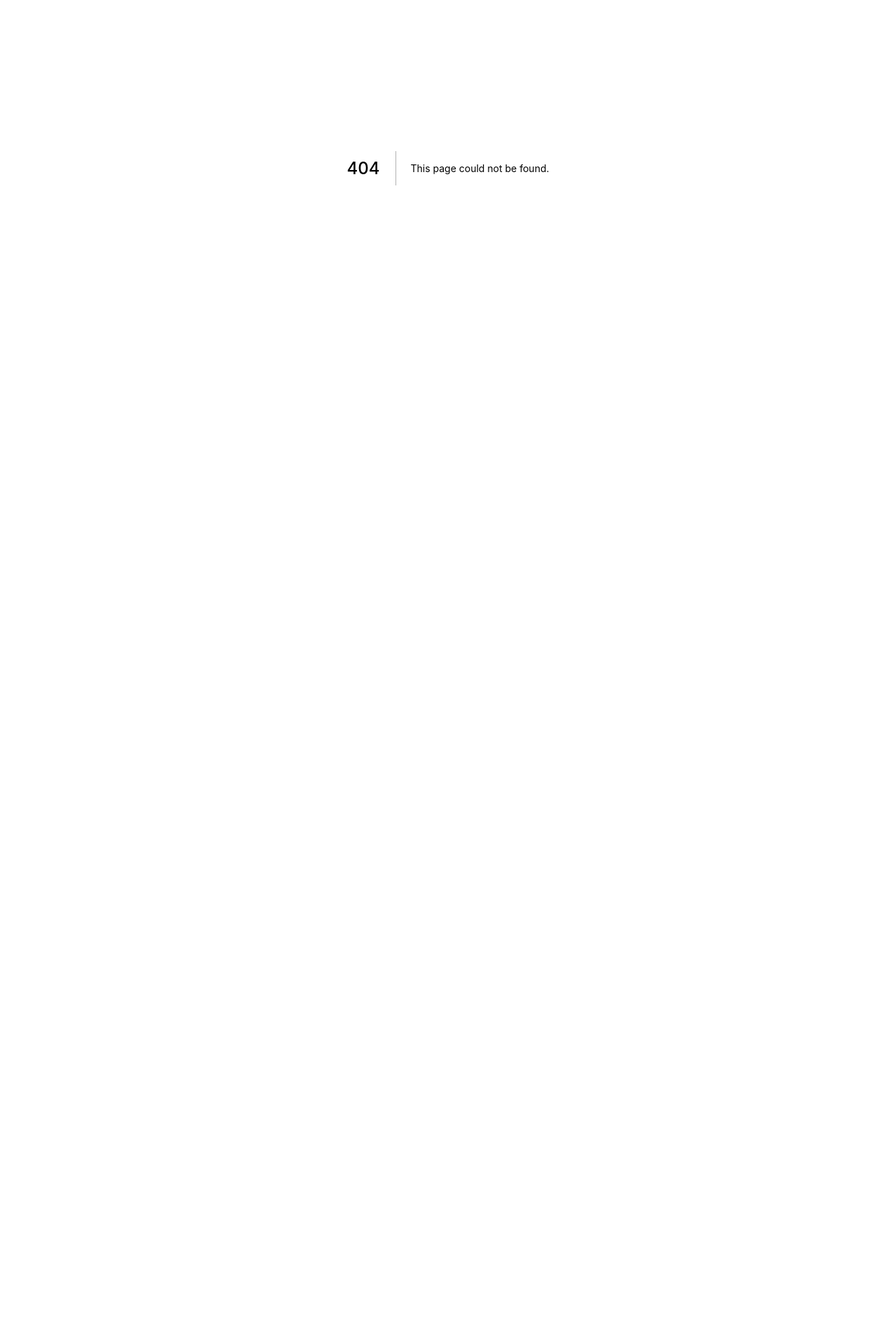
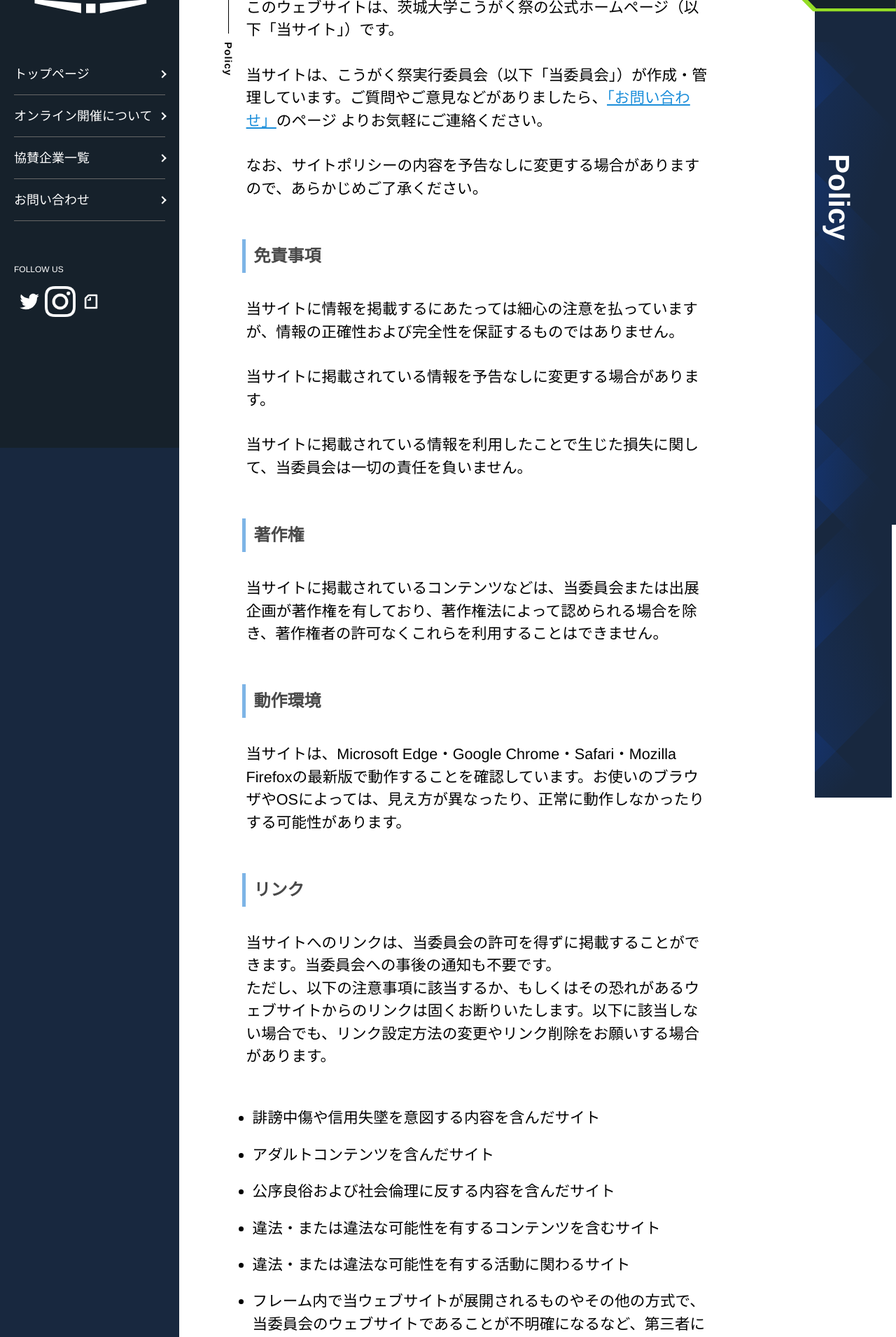
Before and after one commit to kougakusai/kougakusai-hp, a Next.js app: page /policy in a window 1280 px wide. Before the commit this address had no page. Shown: the part 160-2071 px from the top of the page at 70% size. Before the commit the page ends 800 px from the top, so only its background shows below. Built offline with nearby package versions, Linux system fonts and the light colour scheme.

Commit message:
#30 サイトポリシーページの作成

```diff
--- /dev/null
+++ b/src/pages/policy.tsx
@@ -0,0 +1,83 @@
+import type { ReactElement } from "react";
+import Head from "next/head";
+import Link from "next/link";
+import ArticleLayout from "src/components/templates/ArticleLayout";
+import Subtitle from "src/components/modules/Subtitle";
+
+export default function Policy() {
+  return (
+    <>
+      <Head>
+        <title>2020年こうがく祭公式HP | 茨城大学</title>
+      </Head>
+      <article className="relative top-[calc(-1.2rem-26px)] k-lg:top-[calc(-1.2rem-27px)]">
+        <p className="p-2 text-[1.5rem] k-lg:text-[1.8rem] mb-[50px]">
+          このウェブサイトは、茨城大学こうがく祭の公式ホームページ（以下「当サイト」）です。
+          <br />
+          <br />
+          当サイトは、こうがく祭実行委員会（以下「当委員会」）が作成・管理しています。ご質問やご意見などがありましたら、
+          <Link href="/contact">
+            <a className="underline text-k-blue-dark">「お問い合わせ」</a>
+          </Link>
+          のページ よりお気軽にご連絡ください。
+          <br />
+          <br />
+          なお、サイトポリシーの内容を予告なしに変更する場合がありますので、あらかじめご了承ください。
+        </p>
+        <Subtitle text="免責事項" />
+        <p className="p-2 text-[1.5rem] k-lg:text-[1.8rem] mb-[50px]">
+          当サイトに情報を掲載するにあたっては細心の注意を払っていますが、情報の正確性および完全性を保証するものではありません。
+          <br />
+          <br />
+          当サイトに掲載されている情報を予告なしに変更する場合があります。
+          <br />
+          <br />
+          当サイトに掲載されている情報を利用したことで生じた損失に関して、当委員会は一切の責任を負いません。
+        </p>
+        <Subtitle text="著作権" />
+        <p className="p-2 text-[1.5rem] k-lg:text-[1.8rem] mb-[50px]">
+          当サイトに掲載されているコンテンツなどは、当委員会または出展企画が著作権を有しており、著作権法によって認められる場合を除き、著作権者の許可なくこれらを利用することはできません。
+        </p>
+        <Subtitle text="動作環境" />
+        <p className="p-2 text-[1.5rem] k-lg:text-[1.8rem] mb-[50px]">
+          当サイトは、Microsoft Edge・Google Chrome・Safari・Mozilla
+          Firefoxの最新版で動作することを確認しています。お使いのブラウザやOSによっては、見え方が異なったり、正常に動作しなかったりする可能性があります。
+        </p>
+        <Subtitle text="リンク" />
+        <p className="p-2 text-[1.5rem] k-lg:text-[1.8rem] mb-[50px]">
+          当サイトへのリンクは、当委員会の許可を得ずに掲載することができます。当委員会への事後の通知も不要です。
+          <br />
+          ただし、以下の注意事項に該当するか、もしくはその恐れがあるウェブサイトからのリンクは固くお断りいたします。以下に該当しない場合でも、リンク設定方法の変更やリンク削除をお願いする場合があります。
+        </p>
+        <ul className="pl-[15px]">
+          <li className="mb-[20px] list-disc text-[1.5rem] k-lg:text-[1.8rem]">
+            誹謗中傷や信用失墜を意図する内容を含んだサイト
+          </li>
+          <li className="mb-[20px] list-disc text-[1.5rem] k-lg:text-[1.8rem]">
+            アダルトコンテンツを含んだサイト
+          </li>
+          <li className="mb-[20px] list-disc text-[1.5rem] k-lg:text-[1.8rem]">
+            公序良俗および社会倫理に反する内容を含んだサイト
+          </li>
+          <li className="mb-[20px] list-disc text-[1.5rem] k-lg:text-[1.8rem]">
+            違法・または違法な可能性を有するコンテンツを含むサイト
+          </li>
+          <li className="mb-[20px] list-disc text-[1.5rem] k-lg:text-[1.8rem]">
+            違法・または違法な可能性を有する活動に関わるサイト
+          </li>
+          <li className="mb-[20px] list-disc text-[1.5rem] k-lg:text-[1.8rem]">
+            フレーム内で当ウェブサイトが展開されるものやその他の方式で、当委員会のウェブサイトであることが不明確になるなど、第三者に誤解を与える可能性があるサイト
+          </li>
+        </ul>
+      </article>
+    </>
+  );
+}
+
+Policy.getLayout = function getLayout(page: ReactElement) {
+  return (
+    <ArticleLayout titleJa="サイトポリシー" titleEn="Policy">
+      {page}
+    </ArticleLayout>
+  );
+};
```
